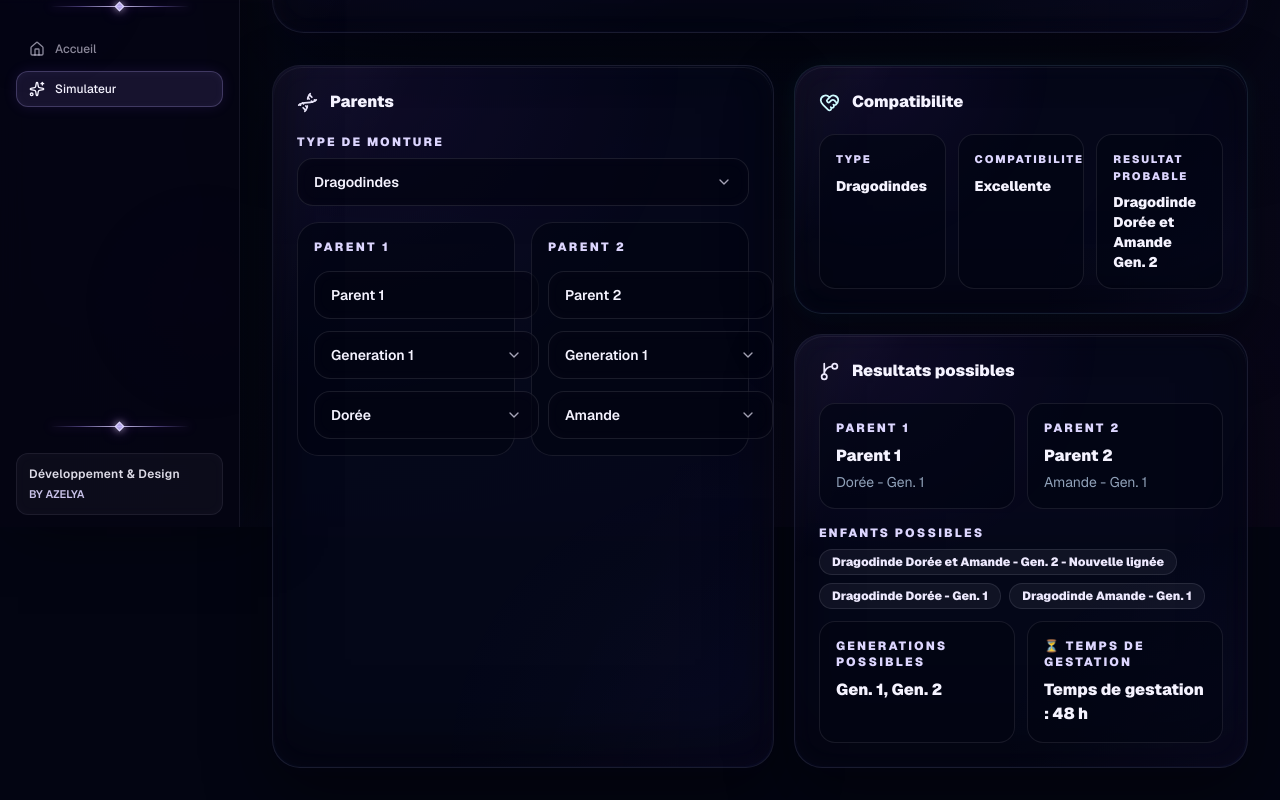
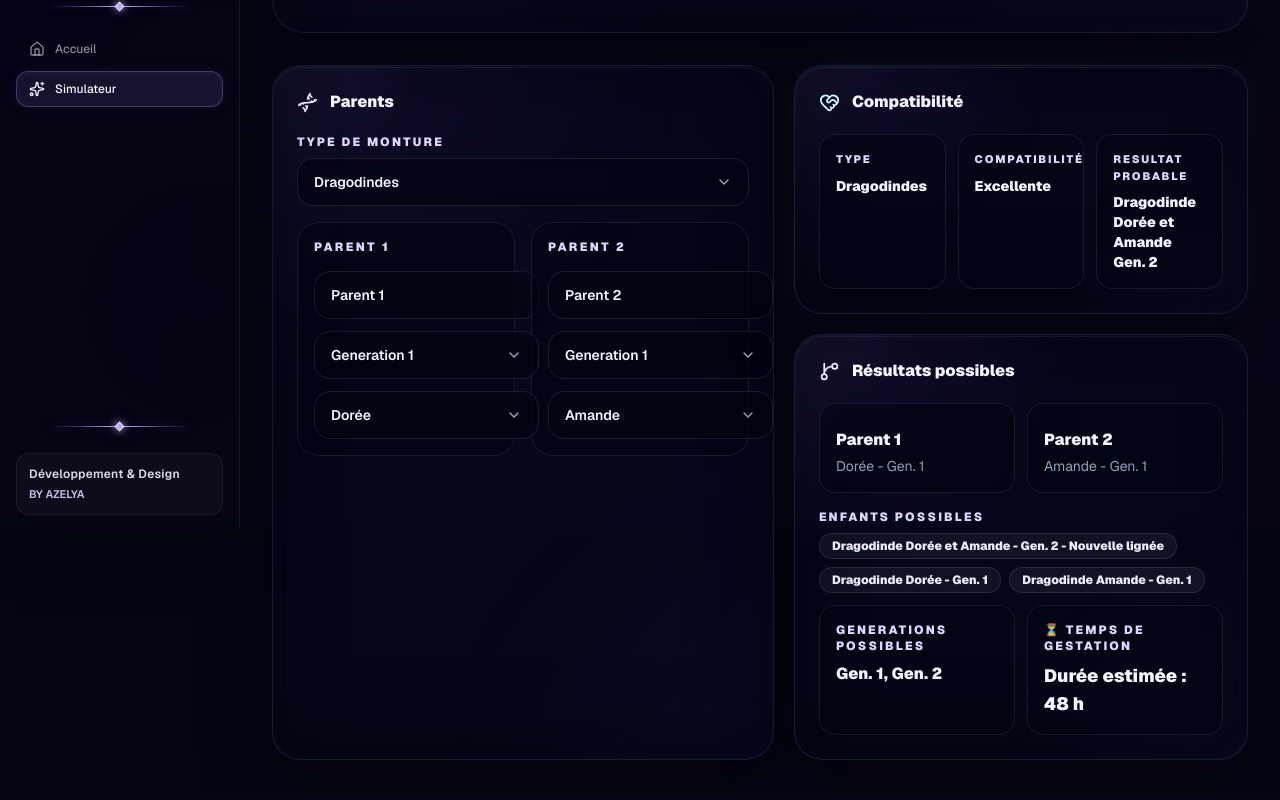
Before and after one commit to Want3d34/lunaeria, a Next.js app: page /ressources/elevage/simulateur in a window 1280 px wide. Shown: the part 273-1073 px from the top of the page. Built offline with nearby package versions, Linux system fonts and the light colour scheme.

Commit message:
Refine breeding simulator result cards

```diff
--- a/app/ressources/elevage/simulateur/page.tsx
+++ b/app/ressources/elevage/simulateur/page.tsx
@@ -169,16 +169,14 @@ function uniqueChildren(children: SimulatedChild[]) {
 
 function formatGestationHours(hours: number[]) {
   if (!hours.length) {
-    return "DonnÃ©es incomplÃ¨tes";
+    return "Données incomplètes";
   }
 
   if (hours.length === 1) {
-    return `Temps de gestation : ${hours[0]} h`;
+    return `Durée estimée : ${hours[0]} h`;
   }
 
-  return `Temps de gestation possibles : ${hours[0]} h â†’ ${
-    hours[hours.length - 1]
-  } h`;
+  return `Durée estimée : ${hours[0]} h → ${hours[hours.length - 1]} h`;
 }
 
 function fieldClass() {
@@ -446,12 +444,12 @@ export default function BreedingSimulatorPage() {
               <section className="premium-card rounded-[1.75rem] border border-cyan-200/10 bg-[#06091b]/74 p-5 shadow-[0_26px_68px_rgba(0,0,0,0.42),0_0_24px_rgba(34,211,238,0.055)] backdrop-blur-md sm:p-6">
                 <div className="relative z-10 mb-5 flex items-center gap-3">
                   <HeartHandshake className="text-cyan-100" size={21} />
-                  <h2 className="font-black text-violet-50">Compatibilite</h2>
+                  <h2 className="font-black text-violet-50">Compatibilité</h2>
                 </div>
                 <div className="relative z-10 grid gap-3 sm:grid-cols-3">
                   {[
                     ["Type", getMountTypeLabel(mountType)],
-                    ["Compatibilite", result.compatibility],
+                    ["Compatibilité", result.compatibility],
                     ["Resultat probable", result.probableResult],
                   ].map(([label, value]) => (
                     <div
@@ -472,7 +470,7 @@ export default function BreedingSimulatorPage() {
               <section className="premium-card rounded-[1.75rem] border border-violet-200/10 bg-[#06091b]/74 p-5 shadow-[0_26px_68px_rgba(0,0,0,0.42),0_0_24px_rgba(76,29,149,0.055)] backdrop-blur-md sm:p-6">
                 <div className="relative z-10 mb-5 flex items-center gap-3">
                   <GitBranch className="text-violet-100" size={21} />
-                  <h2 className="font-black text-violet-50">Resultats possibles</h2>
+                  <h2 className="font-black text-violet-50">Résultats possibles</h2>
                 </div>
                 <div className="relative z-10 grid gap-4">
                   <div className="grid gap-3 md:grid-cols-2">
@@ -481,9 +479,6 @@ export default function BreedingSimulatorPage() {
                         className="rounded-2xl border border-violet-100/9 bg-[#030512]/62 p-4"
                         key={`${parent}-${index}`}
                       >
-                        <p className="text-xs font-black uppercase tracking-[0.18em] text-violet-200">
-                          Parent {index + 1}
-                        </p>
                         <p className="mt-2 font-black text-violet-50">{parent}</p>
                         <p className="mt-1 text-sm text-slate-400">
                           {index === 0 ? parentOneLineage : parentTwoLineage} - Gen.{" "}
@@ -534,7 +529,7 @@ export default function BreedingSimulatorPage() {
                         <p className="text-xs font-black uppercase tracking-[0.18em] text-violet-200">
                           ⏳ Temps de gestation
                         </p>
-                        <p className="mt-2 font-black text-violet-50">
+                        <p className="mt-2 text-lg font-black text-violet-50">
                           {formatGestationHours(result.possibleGestationHours)}
                         </p>
                       </div>
```
